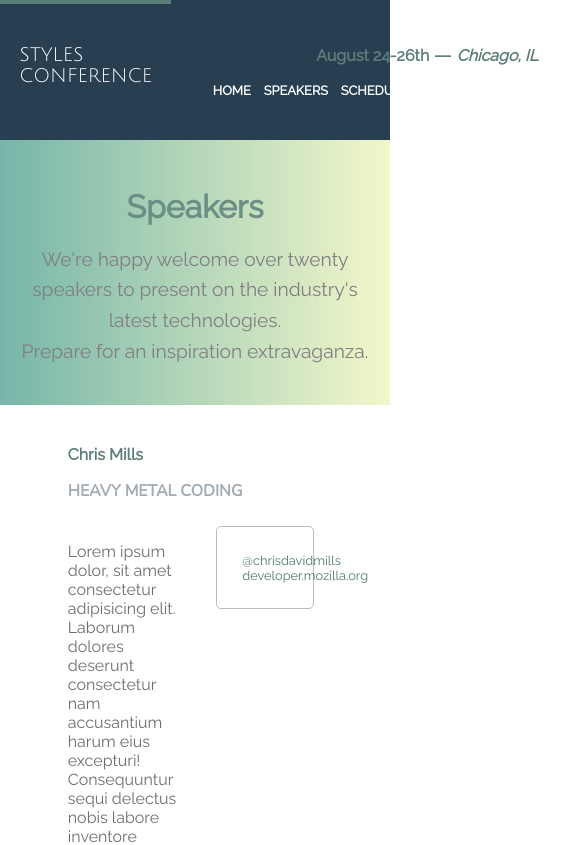
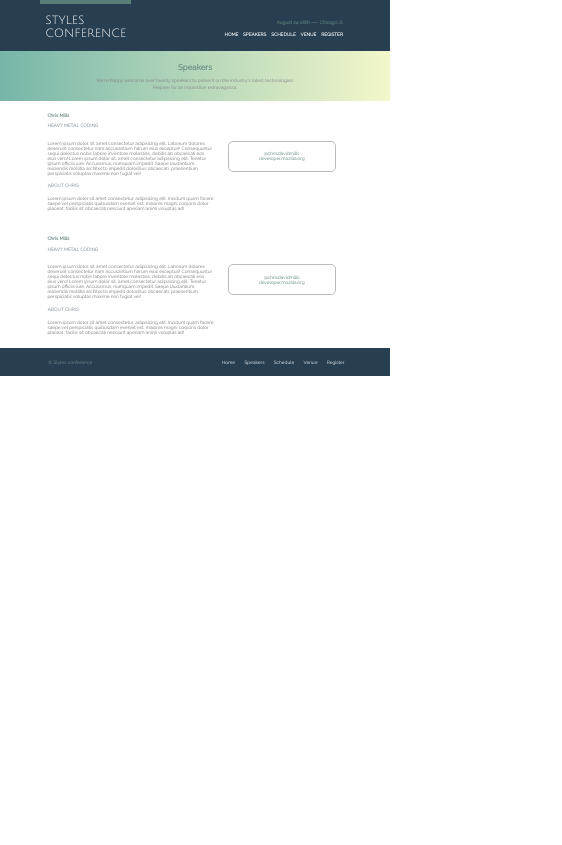
Before and after one commit to fatemenm/fateme_nm, a plain HTML site: page index.html in a window 390 px wide. Shown: the top 845 px of the page, 562 px wide, since content can reach past the window. Drawn offline with nearby package versions, Linux system fonts and the light colour scheme.

Commit message:
make float right for footer navbar and use vw measurment for font-size

```diff
--- a/index.css
+++ b/index.css
@@ -5,6 +5,7 @@
   text-decoration: none;
   list-style-type: none;
   font-family: "Raleway", sans-serif;
+  font-size: 1.2vw;
 }
 
 a {
@@ -12,7 +13,6 @@ a {
 }
 
 .header {
-  /* height: 50%; */
   background-color: #283f51;
   color: white;
   display: flex;
@@ -24,8 +24,7 @@ a {
 .header-title {
   padding: 1.5rem;
   font-size: 1.7em;
-  border-top: 4px solid #5b7e79;
-  /* flex-grow: 1; */
+  border-top: 0.5vh solid #5b7e79;
 }
 
 .header-title-container {
@@ -33,6 +32,7 @@ a {
   font-family: "Julius Sans One", sans-serif;
   font-weight: normal;
   /* border: 1px solid red; */
+  font-size: 3vw;
 }
 
 .header-date-nav-wrapper {
@@ -42,7 +42,6 @@ a {
   flex-direction: column;
   justify-content: space-between;
   padding: 1.5rem;
-  /* flex-grow: 1; */
 }
 
 .header-date-cite {
@@ -167,7 +166,7 @@ a {
 .p-email {
   width: 30%;
   text-align: center;
-  /* padding: 1rem; */
+  padding: 1rem;
   text-align: center;
 }
 
@@ -177,7 +176,9 @@ a {
   padding: 2em 2em;
   border-radius: 5px;
   width: 100%;
+  margin: 0 auto;
   white-space: pre-line;
+
   display: inline-block;
 }
 
@@ -243,12 +244,13 @@ a {
 
 .footer-nav ul {
   display: flex;
+
   flex-flow: row nowrap;
   /* border: 1px solid #f8ffae; */
-  width: 80%;
+  width: 100%;
 
   margin-left: 7.6em;
-  /* float: right; */
+  float: right;
   justify-content: flex-end;
   text-align: right;
 }
@@ -259,14 +261,32 @@ a {
   margin: 0 1em;
 }
 
-@media only screen and (max-width: 985px) {
+@media only screen and (max-width: 1200px) {
   body {
-    /* background-color: aquamarine; */
+    /* background-color: rgb(216, 189, 235); */
   }
+
   .header-title {
-    font-size: 1.5em;
+    font-size: 1.4em;
     padding: 1.6em 0.8em;
   }
+  .header-date-cite {
+    color: #5b7e79;
+    /* border: 0.7px solid salmon; */
+    font-family: "Julius Sans One", sans-serif;
+    font-size: 1.2rem;
+  }
+
+  .speaker-section-header {
+    font-size: 1.7em;
+  }
+
+  .speaker-section-paragraph {
+    /* padding: 2em 0.5em; */
+    padding: 1em 0 2em 0;
+    font-size: 1em;
+  }
+
   .p-content {
     width: 60%;
   }
@@ -287,38 +307,3 @@ a {
     width: 70%;
   }
 }
-
-@media only screen and (max-width: 760px) {
-  * {
-    font-size: 1em;
-  }
-  body {
-    /* background-color: darkkhaki; */
-  }
-
-  .header-title {
-    font-size: 1.2em;
-    padding: 2.1em 1em;
-  }
-
-  .header-date-cite {
-    font-size: 1em;
-  }
-
-  .header-nav ul li {
-    font-size: 0.8em;
-  }
-
-  .footer-span {
-    width: 40%;
-  }
-
-  .footer-nav {
-    font-size: 0.7em;
-    width: 60%;
-  }
-
-  .p-email-link {
-    font-size: 0.8em;
-  }
-}
```
